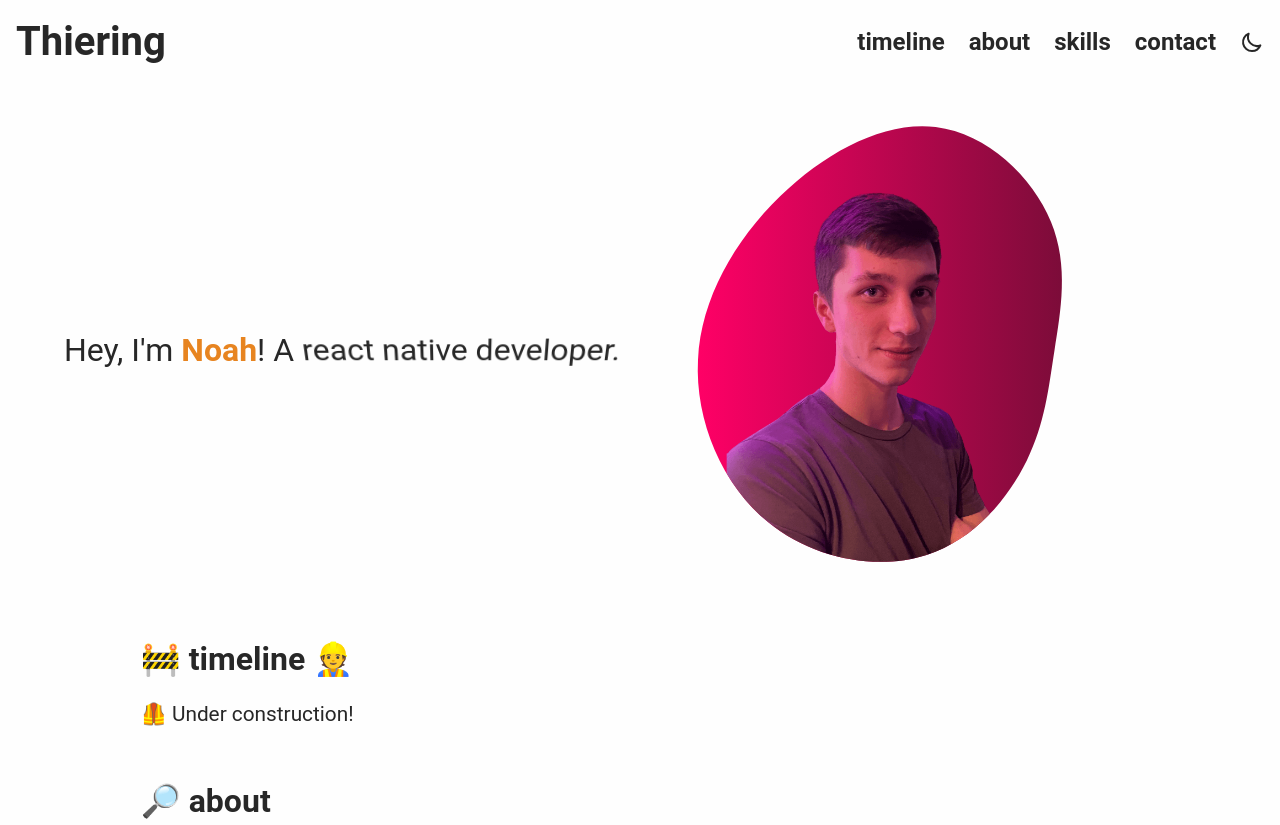
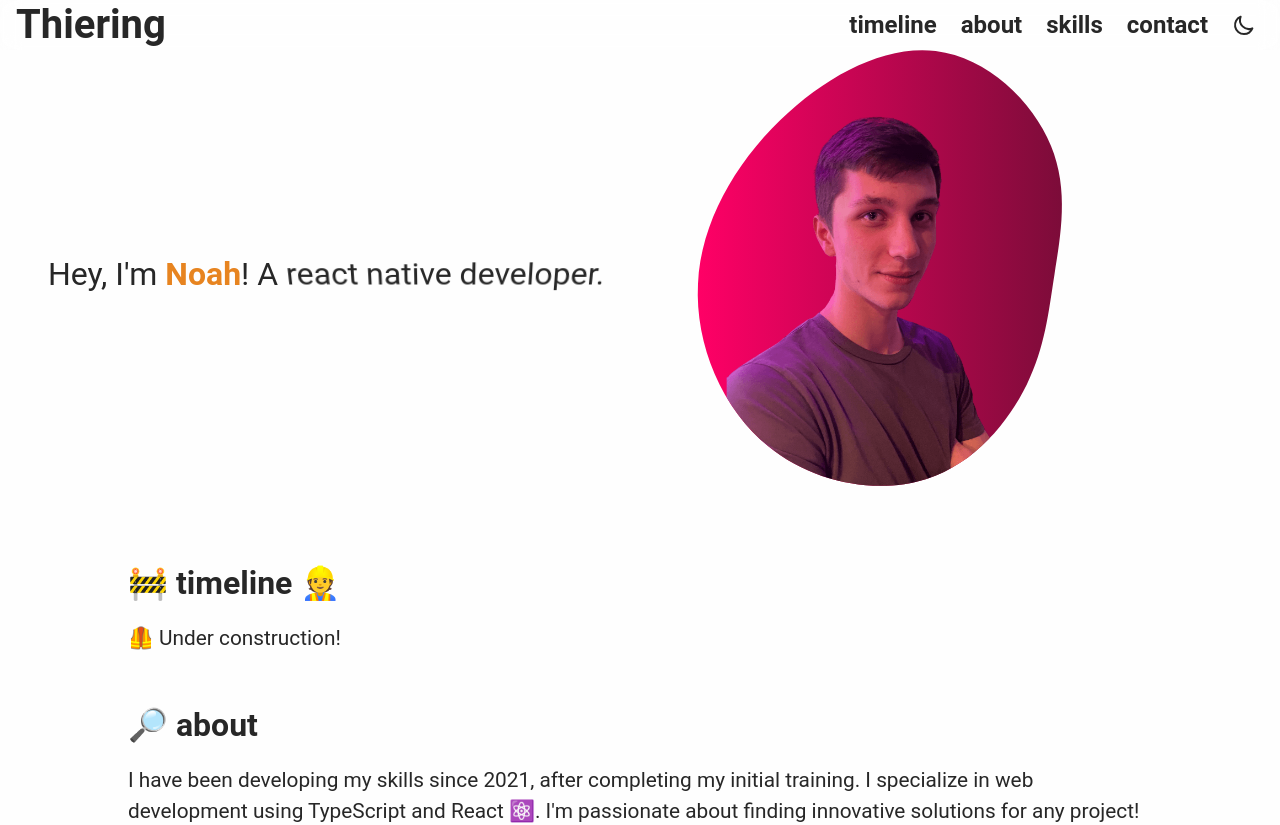
Before and after one commit to Noah4ever/noah4ever.github.io, a React (Vite) app: page / in a window 1280 px wide. Shown: the top 825 px of the page. Built offline with nearby package versions, Linux system fonts and the light colour scheme.

Commit message:
feature: header scroll up or down based on scroll

```diff
--- a/src/components/Header.tsx
+++ b/src/components/Header.tsx
@@ -1,6 +1,6 @@
 import "@styles//header.scss";
 import { LocalStorageController } from "@/utils/PersistanceController";
-import { useEffect, useState } from "react";
+import { useEffect, useRef, useState } from "react";
 import {
   HiOutlineMenuAlt3 as Menu,
   HiX as Close,
@@ -11,15 +11,52 @@ import {
 export default function Header() {
   const persistance = new LocalStorageController();
 
+  const headerRef = useRef<HTMLElement>(null);
   const [menuOpen, setMenuOpen] = useState<boolean>(false);
   const [lightMode, setLightMode] = useState<boolean>(true);
 
+  const [isScrollingUp, setIsScrollingUp] = useState<boolean>(false);
+  const [lastScrollTop, setLastScrollTop] = useState<number>(0);
+
   useEffect(() => {
+    const handleScroll = () => {
+      const currentScrollTop =
+        window.scrollY || document.documentElement.scrollTop;
+
+      if (currentScrollTop > lastScrollTop) {
+        setIsScrollingUp(true);
+      } else {
+        setIsScrollingUp(false);
+      }
+
+      setLastScrollTop(currentScrollTop);
+    };
+
+    window.addEventListener("scroll", handleScroll);
+
     if (persistance.load("color-scheme") === "dark") {
       document.body.classList.add("dark");
       setLightMode(false);
     }
-  }, []);
+    return () => {
+      window.removeEventListener("scroll", handleScroll);
+    };
+  }, [lastScrollTop]);
+
+  useEffect(() => {
+    const applyHeaderClass = () => {
+      if (headerRef.current) {
+        const { classList } = headerRef.current;
+        isScrollingUp
+          ? classList.add("header-up")
+          : classList.remove("header-up");
+      }
+    };
+
+    const intervalId = setInterval(applyHeaderClass, 250);
+
+    return () => clearInterval(intervalId);
+  }, [isScrollingUp]);
 
   /**
    * Handles clicks on the menu button.
@@ -60,7 +97,7 @@ export default function Header() {
   }
 
   return (
-    <header className="header-container">
+    <header className="header-container" ref={headerRef}>
       <div className="header-logo-container">
         <div className="header-logo-name-container">
           <h1 className="header-logo-name lastname">Thiering</h1>
--- a/src/styles/app.scss
+++ b/src/styles/app.scss
@@ -1,3 +1,3 @@
 .app-container {
-  margin: 0.5rem 1rem;
+  // margin: 0.5rem 1rem;
 }
--- a/src/styles/header.scss
+++ b/src/styles/header.scss
@@ -4,7 +4,18 @@ $max-width-phone: 700px;
   flex-direction: row;
   justify-content: space-between;
   align-items: center;
+  height: 50px;
+  position: fixed;
+  top: 0;
+  transition: top 0.2s ease-in-out;
+  width: 100%;
+  z-index: 1000;
+  backdrop-filter: blur(10px);
+  &.header-up {
+    top: -50px;
+  }
   .header-logo-container {
+    margin-left: 1rem;
     .header-logo-name-container {
       .header-logo-name {
         font-weight: 600;
@@ -46,6 +57,7 @@ $max-width-phone: 700px;
     @media screen and (max-width: $max-width-phone) {
       .header-link-menu-button {
         z-index: 3;
+        margin-right: 0.5rem;
         .header-link-menu {
           display: block;
           font-size: 3rem;
@@ -57,6 +69,7 @@ $max-width-phone: 700px;
       }
       .header-links {
         display: none;
+        margin-right: 0rem !important;
         transition: background-color 170ms ease-out;
         li {
           display: none;
@@ -127,6 +140,7 @@ $max-width-phone: 700px;
       justify-content: space-between;
       align-items: center;
       padding-left: 0;
+      margin-right: 1.5rem;
       li {
         margin-left: 1.5rem;
         font-size: 1.5rem;
```
